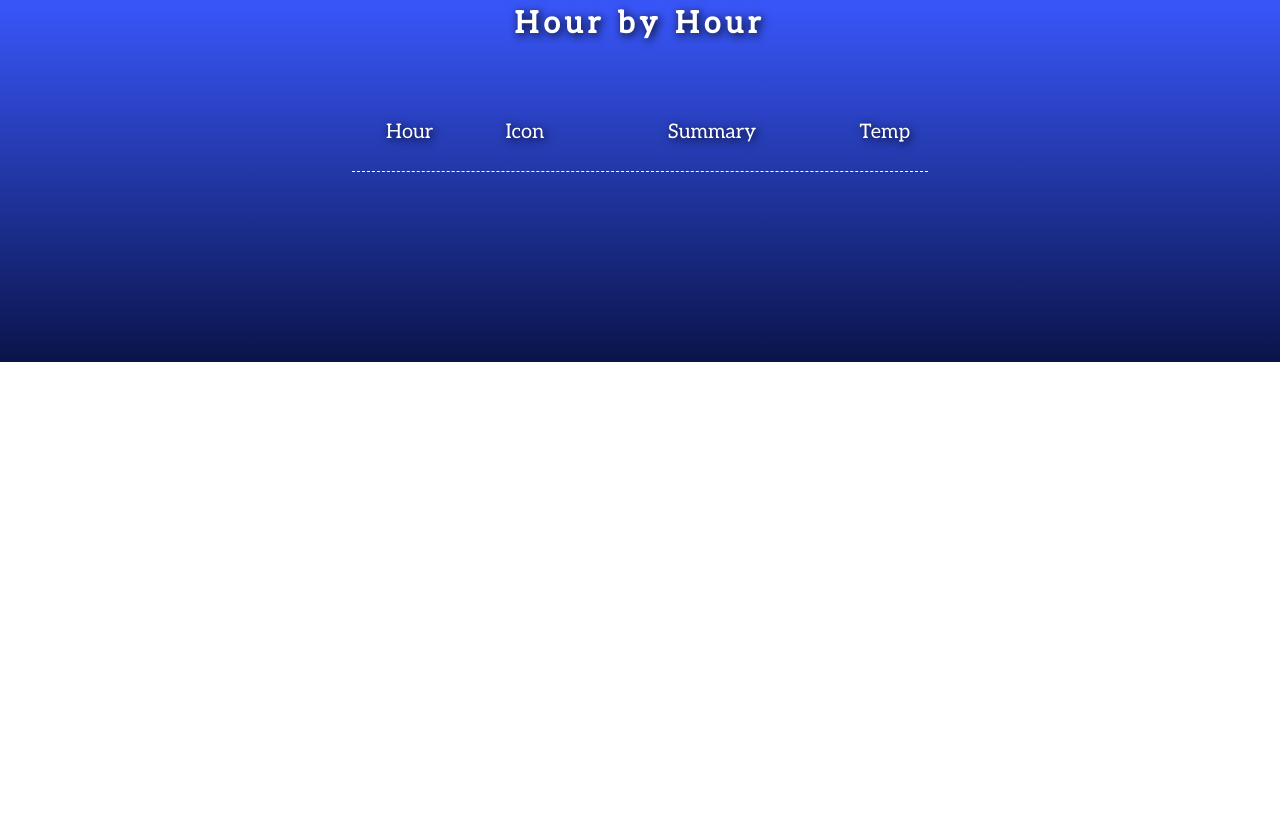
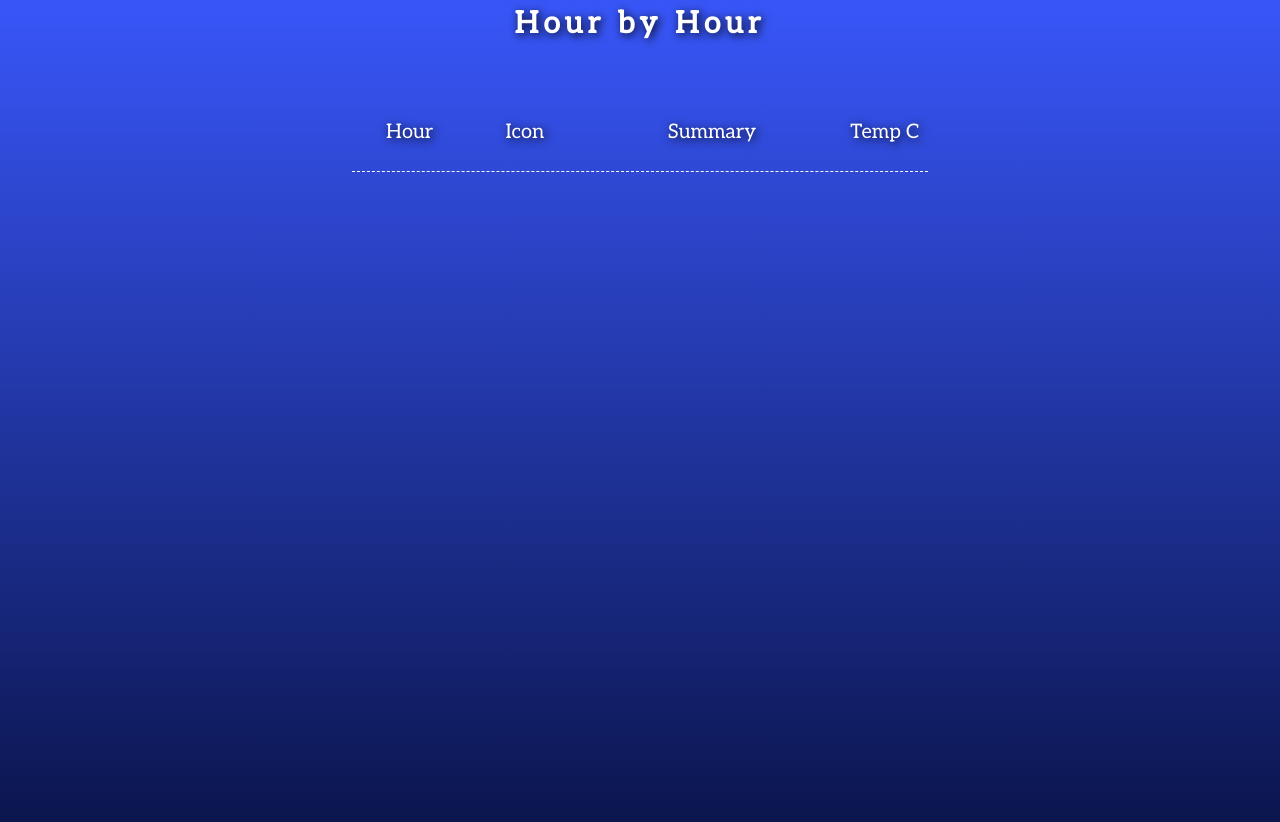
Before and after one commit to mwisniewski1991/weather_app, a website: page index.html in a window 1280 px wide. Shown: the part 1060-1882 px from the top of the page. Before the commit the page ends 1422 px from the top, so only its background shows below. Drawn offline with nearby package versions, Linux system fonts and the light colour scheme; files that its build step writes are made by us from their sources; no server answers.

Commit message:
Update sass

```diff
--- a/sass/_layout.scss
+++ b/sass/_layout.scss
@@ -269,7 +269,7 @@
         flex-direction: column;
         flex-wrap: wrap;
 
-        height: 40vh;
+        height: 100vh;
     }
 
     &__hour{
@@ -312,5 +312,9 @@
 
     &__temp{
         flex: 0 0 15%;
+
+        &::after{
+            content: " C";
+        }
     }
 }
```
